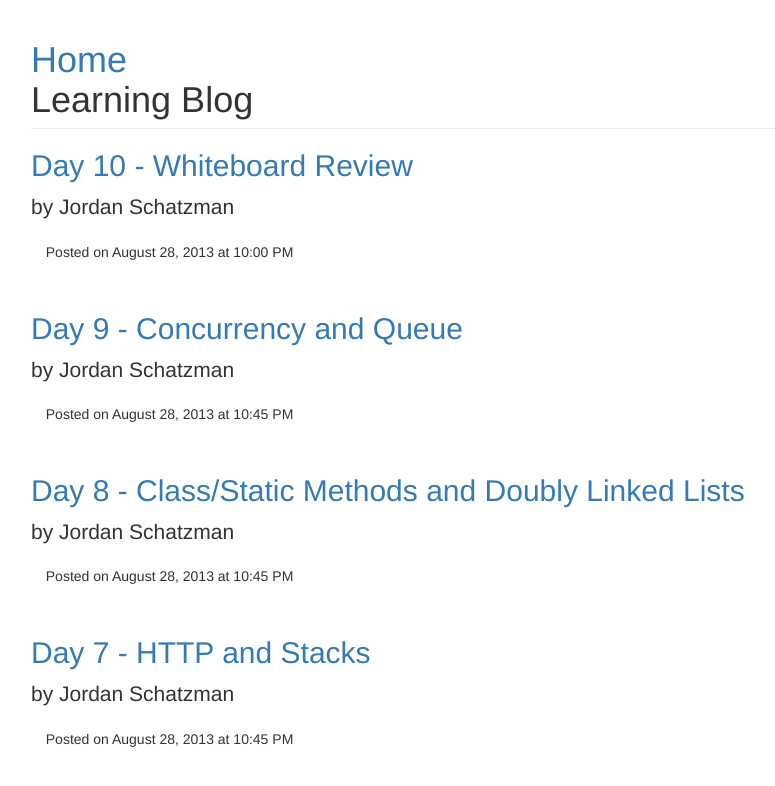
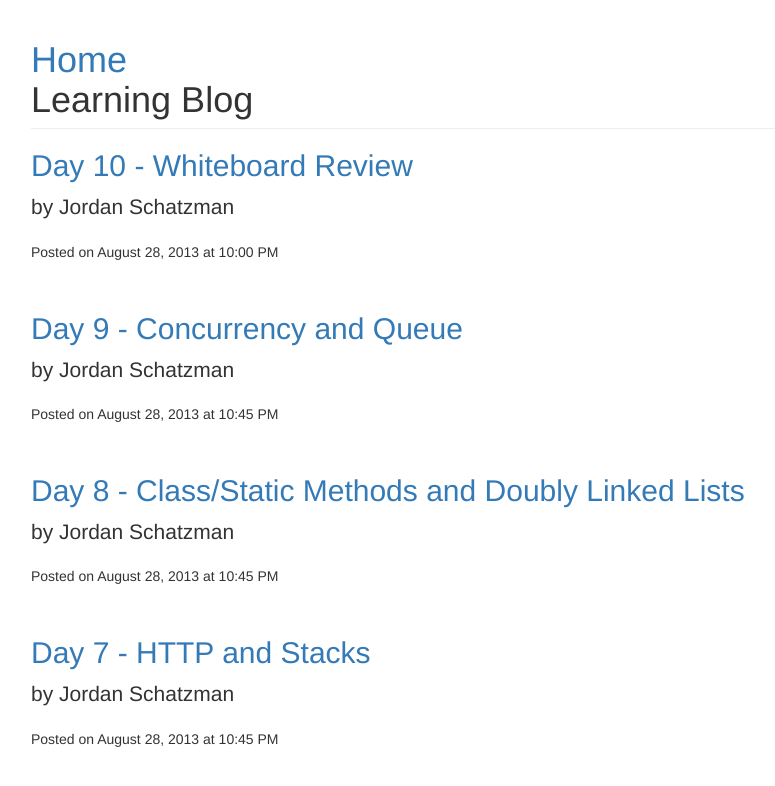
Before and after one commit to JSchatzman/learning-journal-basic, a Python web app: template learning_journal_basic/templates/index.jinja2 in a window 1280 px wide. Shown: the top 786 px of the page, without its empty margins (39-814 px from the left). Run offline with Jinja, Linux system fonts and the light colour scheme; the template is opened without the code that fills it, so the values that code supplies are empty; some web fonts are replaced.

Commit message:
remove unknown symbol

```diff
--- a/learning_journal_basic/templates/index.jinja2
+++ b/learning_journal_basic/templates/index.jinja2
@@ -48,7 +48,7 @@
                 <p class="lead">
                     by Jordan Schatzman
                 </p>
-                <p><span class="glyphicon glyphicon-time"></span> Posted on August 28, 2013 at 10:00 PM</p>
+                <p>Posted on August 28, 2013 at 10:00 PM</p>
                 <br/>
 
                 <!-- Second Blog Post -->
@@ -58,7 +58,7 @@
                 <p class="lead">
                     by Jordan Schatzman
                 </p>
-                <p><span class="glyphicon glyphicon-time"></span> Posted on August 28, 2013 at 10:45 PM</p>
+                <p>Posted on August 28, 2013 at 10:45 PM</p>
                 <br/>
 
                 <!-- Third Blog Post -->
@@ -68,7 +68,7 @@
                 <p class="lead">
                     by Jordan Schatzman
                 </p>
-                <p><span class="glyphicon glyphicon-time"></span> Posted on August 28, 2013 at 10:45 PM</p>
+                <p>Posted on August 28, 2013 at 10:45 PM</p>
                 <br/>
 
                 <!-- Fourth Blog Post -->
@@ -78,7 +78,7 @@
                 <p class="lead">
                     by Jordan Schatzman
                 </p>
-                <p><span class="glyphicon glyphicon-time"></span> Posted on August 28, 2013 at 10:45 PM</p>
+                <p>Posted on August 28, 2013 at 10:45 PM</p>
                 <br/>
 
                 <!-- Pager -->
```
